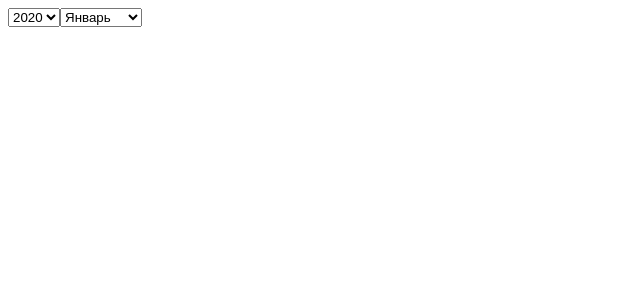
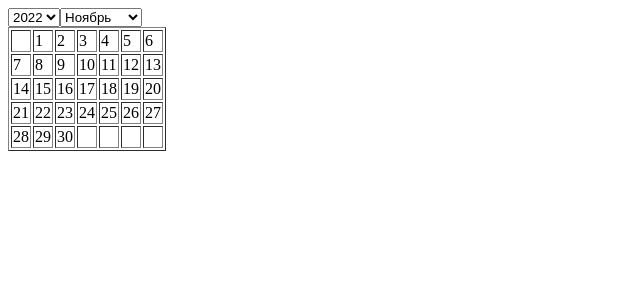
Before and after one commit to Rustam9724/Organizer, a React (Create React App) app: page / in a window 1280 px wide. Shown: the top 300 px of the page, without its empty margins (0-640 px from the left). Built offline with nearby package versions, Linux system fonts and the light colour scheme.

Commit message:
init: calendar

```diff
--- a/src/App.js
+++ b/src/App.js
@@ -1,5 +1,7 @@
 import { useState } from 'react';
+
 import DatePicker from './components/DatePicker';
+import Calendar from './components/Calendar';
 
 function App() {
   const [date, setDate] = useState(new Date());
@@ -7,6 +9,7 @@ function App() {
   return (
       <div>
           <DatePicker date={date} setDate={setDate}/>
+          <Calendar date={date} setDate={setDate}/>
       </div>
   )
 }
--- /dev/null
+++ b/src/components/Calendar.jsx
@@ -0,0 +1,57 @@
+function Calendar({date, currentDate, setCurrentDate}) {
+    let firstDayOfMonth = new Date(date.getFullYear(), date.getMonth());
+    let next = new Date(date.getFullYear(), date.getMonth() + 1);
+    let daysInMonth = (next - firstDayOfMonth)/(1000 * 3600 * 24);
+    let index = (firstDayOfMonth.getDay() + 6) % 7;
+
+    function clickHandler(event) {
+        setCurrentDate(`${date.getFullYear()}-${date.getMonth() + 1}-${event.target.textContent}`)
+    }
+
+    let ROWS;
+
+    if (daysInMonth === 28) {
+        if (firstDayOfMonth.getDay() === 1) {
+            ROWS = 4;
+        } else {
+            ROWS = 5;
+        }
+    } else if (daysInMonth === 29) {
+        ROWS = 5
+    } else if (daysInMonth === 30) {
+        if (firstDayOfMonth.getDay() !== 0) {
+            ROWS = 5;
+        } else {
+            ROWS = 6;
+        }
+    } else if (daysInMonth === 31) {
+        if (firstDayOfMonth.getDay() !== 6 && firstDayOfMonth.getDay() !== 0) {
+            ROWS = 5;
+        } else {
+            ROWS = 6;
+        }
+    }
+
+    let table = [],
+        tr,
+        k = 1 - index;
+
+    for (let i = 0; i < ROWS; i++) {
+        tr = [];
+        for (let j = 0; j < 7; j++) {
+            tr.push(<td key={j.toString()} onClick={event => clickHandler(event)}>{k > 0 && k <= daysInMonth ? k : ''}</td>)
+            k++;
+        }
+        table.push(<tr key={i.toString()}>{tr}</tr>)
+    }
+
+    return (
+        <table border='1'>
+            <tbody>
+            {table}
+            </tbody>
+        </table>
+    )
+}
+
+export default Calendar;
--- a/src/components/DatePicker.jsx
+++ b/src/components/DatePicker.jsx
@@ -3,8 +3,8 @@ import MonthPicker from "./MonthPicker";
 
 function DatePicker({date, setDate}) {
     return <div>
-        <YearPicker month={date.getMonth()} setDate={setDate}/>
-        <MonthPicker year={date.getFullYear()} setDate={setDate}/>
+        <YearPicker date={date} setDate={setDate}/>
+        <MonthPicker date={date} setDate={setDate}/>
     </div>
 }
 
--- a/src/components/MonthPicker.jsx
+++ b/src/components/MonthPicker.jsx
@@ -1,47 +1,45 @@
-function MonthPicker({year, setDate}) {
+let months = ['Январь', 'Февраль', 'Март', 'Апрель', 'Май', 'Июнь', 'Июль', 'Август', 'Сентябрь', 'Октябрь', 'Ноябрь', 'Декабрь'];
+
+function MonthPicker({date, setDate}) {
     function changeHandler(event) {
         switch (event.target.value) {
-            case 'Январь': setDate(new Date(year, 0));
+            case 'Январь': setDate(new Date(date.getFullYear(), 0));
             break;
-            case 'Февраль': setDate(new Date(year, 1));
+            case 'Февраль': setDate(new Date(date.getFullYear(), 1));
             break;
-            case 'Март': setDate(new Date(year, 2));
+            case 'Март': setDate(new Date(date.getFullYear(), 2));
             break;
-            case 'Апрель': setDate(new Date(year, 3));
+            case 'Апрель': setDate(new Date(date.getFullYear(), 3));
             break;
-            case 'Май': setDate(new Date(year, 4));
+            case 'Май': setDate(new Date(date.getFullYear(), 4));
             break;
-            case 'Июнь': setDate(new Date(year, 5));
+            case 'Июнь': setDate(new Date(date.getFullYear(), 5));
             break;
-            case 'Июль': setDate(new Date(year, 6));
+            case 'Июль': setDate(new Date(date.getFullYear(), 6));
             break;
-            case 'Август': setDate(new Date(year, 7));
+            case 'Август': setDate(new Date(date.getFullYear(), 7));
             break;
-            case 'Сентябрь': setDate(new Date(year, 8));
+            case 'Сентябрь': setDate(new Date(date.getFullYear(), 8));
             break;
-            case 'Октябрь': setDate(new Date(year, 9));
+            case 'Октябрь': setDate(new Date(date.getFullYear(), 9));
             break;
-            case 'Ноябрь': setDate(new Date(year, 10));
+            case 'Ноябрь': setDate(new Date(date.getFullYear(), 10));
             break;
-            case 'Декабрь': setDate(new Date(year, 11));
+            case 'Декабрь': setDate(new Date(date.getFullYear(), 11));
             break;
             default: setDate(null);
         }
     }
 
-    return <select onChange={event => changeHandler(event)}>
-        <option>Январь</option>
-        <option>Февраль</option>
-        <option>Март</option>
-        <option>Апрель</option>
-        <option>Май</option>
-        <option>Июнь</option>
-        <option>Июль</option>
-        <option>Август</option>
-        <option>Сентябрь</option>
-        <option>Октябрь</option>
-        <option>Ноябрь</option>
-        <option>Декабрь</option>
+    const result = [];
+
+    for (let i = 0; i <= 11; i++) {
+        let opt = <option key={i}>{months[i]}</option>;
+        result.push(opt);
+    }
+
+    return <select onChange={event => changeHandler(event)} defaultValue={months[date.getMonth()]}>
+        {result}
     </select>
 }
 
--- a/src/components/YearPicker.jsx
+++ b/src/components/YearPicker.jsx
@@ -1,16 +1,13 @@
-function YearPicker({month, setDate}) {
-    return <select onChange={event => setDate(new Date(event.target.value, month))}>
-        <option>2020</option>
-        <option>2021</option>
-        <option>2022</option>
-        <option>2023</option>
-        <option>2024</option>
-        <option>2025</option>
-        <option>2026</option>
-        <option>2027</option>
-        <option>2028</option>
-        <option>2029</option>
-        <option>2030</option>
+function YearPicker({date, setDate}) {
+    let result = [];
+
+    for (let i = 2020; i <= 2030; i++) {
+        let opt = <option key={i}>{i}</option>;
+        result.push(opt);
+    }
+
+    return <select onChange={event => setDate(new Date(event.target.value, date.getMonth()))} defaultValue={date.getFullYear()}>
+        {result}
     </select>
 }
 
```
